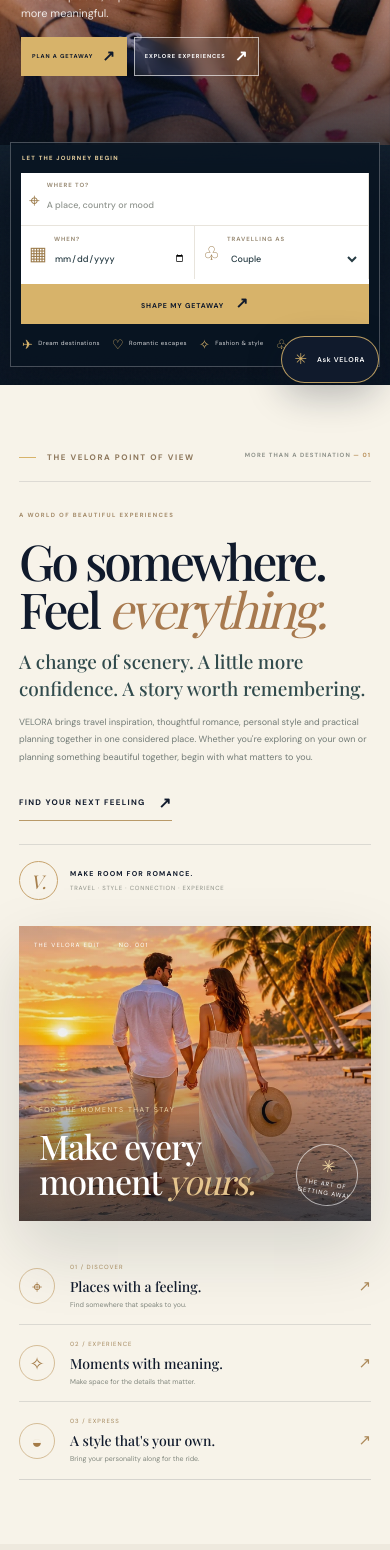
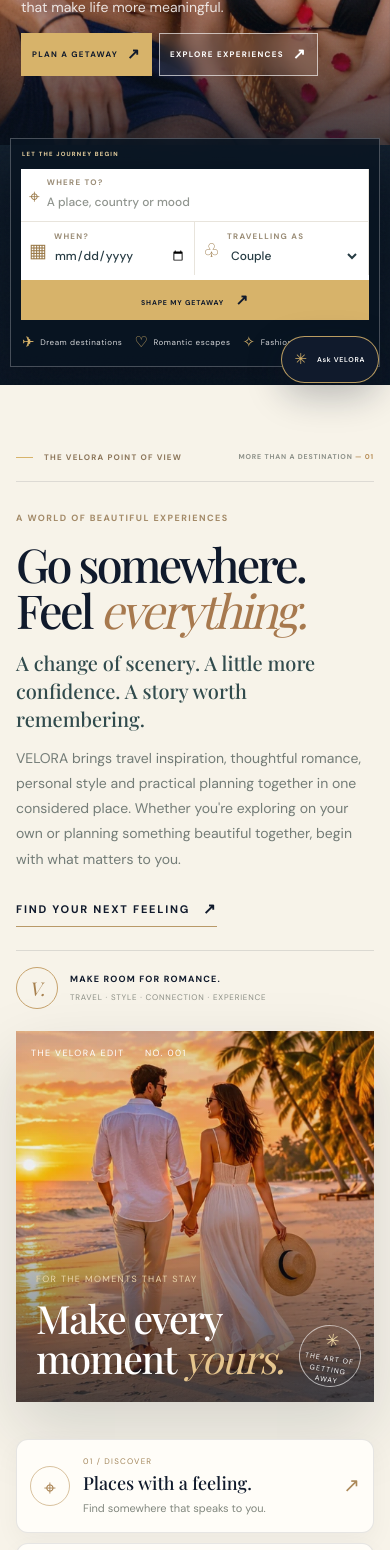
Before and after one commit to trivedishaan930-sketch/VELORA, a website: page index.html in a window 390 px wide. Shown: the part 450-2000 px from the top of the page. Drawn offline with nearby package versions, Linux system fonts and the light colour scheme; a web font is replaced by a local one.

Commit message:
Refine mobile typography and manifesto cards for VELORA

```diff
--- a/styles.css
+++ b/styles.css
@@ -619,3 +619,68 @@ button:focus-visible,a:focus-visible,input:focus-visible,select:focus-visible{ou
  .manifesto-seal{width:62px;height:62px}
  .audience-heading-visual{min-height:145px}
 }
+
+/* MOBILE REFINEMENT — larger readable typography, premium stacked cards */
+@media(max-width:760px){
+ .welcome>.section-meta .section-index{font-size:7px;letter-spacing:.12em}
+ .welcome>.section-meta .eyebrow{font-size:8px;letter-spacing:.15em}
+ .manifesto-layout{gap:22px}
+ .manifesto-copy .small-overline{font-size:9px;letter-spacing:.16em}
+ .manifesto-copy h2{font-size:clamp(46px,12vw,60px);line-height:.98}
+ .manifesto-lead{font-size:20px;line-height:1.4}
+ .manifesto-copy>p:not(.small-overline):not(.manifesto-lead){font-size:14px;line-height:1.8;max-width:100%}
+ .manifesto-copy .text-link{font-size:11px}
+ .manifesto-signature{gap:12px;align-items:center}
+ .signature-mark{flex:0 0 42px;width:42px;height:42px;line-height:1;display:grid;place-items:center}
+ .manifesto-signature b{font-size:9px;letter-spacing:.13em;line-height:1.5}
+ .manifesto-signature small{font-size:8px;letter-spacing:.1em;line-height:1.6}
+ .manifesto-visual{min-height:clamp(320px,95vw,430px)}
+ .manifesto-edition{font-size:9px;letter-spacing:.15em}
+ .manifesto-visual-caption>span{font-size:9px;letter-spacing:.15em}
+ .manifesto-visual-caption h3{font-size:clamp(34px,10vw,43px)}
+ .manifesto-seal small{font-size:7px}
+ .manifesto-pillars{display:grid;grid-template-columns:1fr;gap:10px;border:0;margin-top:10px}
+ .manifesto-pillars article,.manifesto-pillars article:first-child,.manifesto-pillars article:last-child{min-height:94px;padding:17px 16px;border:1px solid rgba(16,26,44,.1);border-radius:12px;background:#fffdf8;box-shadow:0 8px 24px rgba(16,26,44,.045);gap:13px}
+ .pillar-icon{flex:0 0 40px;width:40px;height:40px;font-size:21px}
+ .manifesto-pillars small{font-size:8px;letter-spacing:.15em}
+ .manifesto-pillars b{font-size:18px;line-height:1.25}
+ .manifesto-pillars p{font-size:11px;line-height:1.55;margin-top:5px}
+ .pillar-arrow{font-size:20px}
+ .audience-section{padding:64px 0 76px}
+ .audience-heading-copy .eyebrow{font-size:8px;letter-spacing:.15em}
+ .audience-heading-copy h2{font-size:clamp(45px,11.5vw,60px);line-height:1}
+ .audience-heading-visual{min-height:210px}
+ .audience-heading-visual>span{font-size:8px;letter-spacing:.12em}
+ .audience-heading-visual>b{font-size:27px}
+ .audience-subline p{font-size:12px;line-height:1.65;max-width:100%}
+ .audience-subline>span{font-size:7px;letter-spacing:.13em}
+ .audience-grid{grid-template-columns:1fr;gap:13px}
+ .audience-card{min-height:390px}
+ .audience-number{font-size:8px;letter-spacing:.13em}
+ .audience-content{left:22px;bottom:23px}
+ .audience-content h3{font-size:38px;line-height:1}
+ .audience-content p{font-size:12px;line-height:1.65;max-width:290px}
+ .audience-symbol{font-size:24px}
+ .round-link{width:40px;height:40px}
+ .hero-kicker{font-size:9px;letter-spacing:.18em}
+ .hero h1{font-size:clamp(48px,13vw,65px);line-height:.96}
+ .hero-copy{font-size:14px;line-height:1.65}
+ .hero-actions .button{font-size:9px;min-height:43px;padding:12px 14px}
+ .hero-field small{font-size:8px}
+ .hero-field input,.hero-field select{font-size:12px}
+ .hero-categories a{font-size:8px}
+ .hero-categories a span{font-size:15px}
+ .section-index{font-size:7px;letter-spacing:.13em}
+ .eyebrow{font-size:8px;letter-spacing:.15em}
+ .text-link{font-size:10px}
+ .button{font-size:9px}
+ .audience-card .audience-content p{font-size:12px}
+}
+@media(max-width:390px){
+ .welcome{padding-left:16px;padding-right:16px}
+ .manifesto-copy h2{font-size:clamp(43px,12vw,52px)}
+ .manifesto-pillars article,.manifesto-pillars article:first-child,.manifesto-pillars article:last-child{padding:15px 13px}
+ .audience-card{min-height:350px}
+ .audience-content h3{font-size:34px}
+ .hero-actions .button{font-size:8px;padding:11px 10px}
+}
--- a/sw.js
+++ b/sw.js
@@ -1,5 +1,5 @@
 /* Small offline shell cache. Bump CACHE_NAME when shipping a new release. */
-const CACHE_NAME = 'velora-shell-v4';
+const CACHE_NAME = 'velora-shell-v5';
 const CORE_ASSETS = [
   './', './index.html', './styles.css', './app.js', './manifest.webmanifest',
   './public/icons/velora-mark.svg', './public/icons/velora-192.png', './public/icons/velora-512.png',
```
